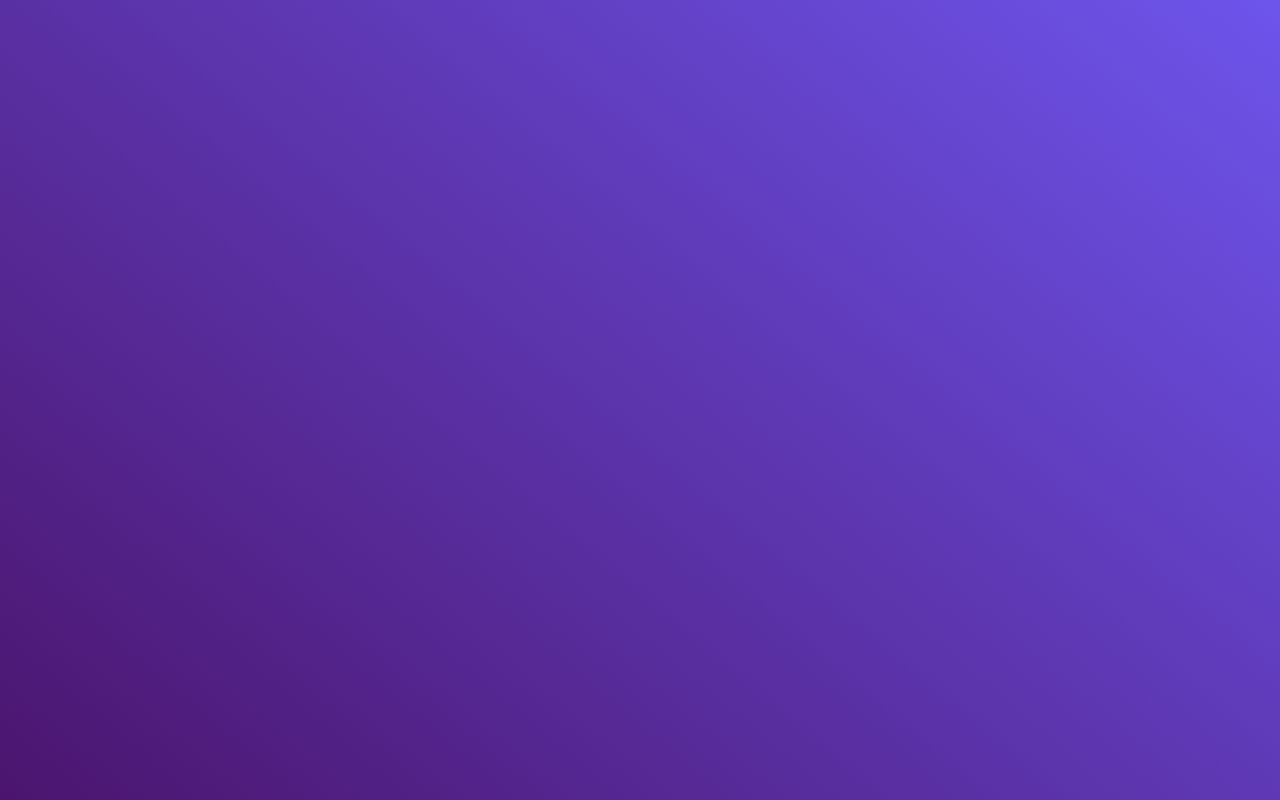
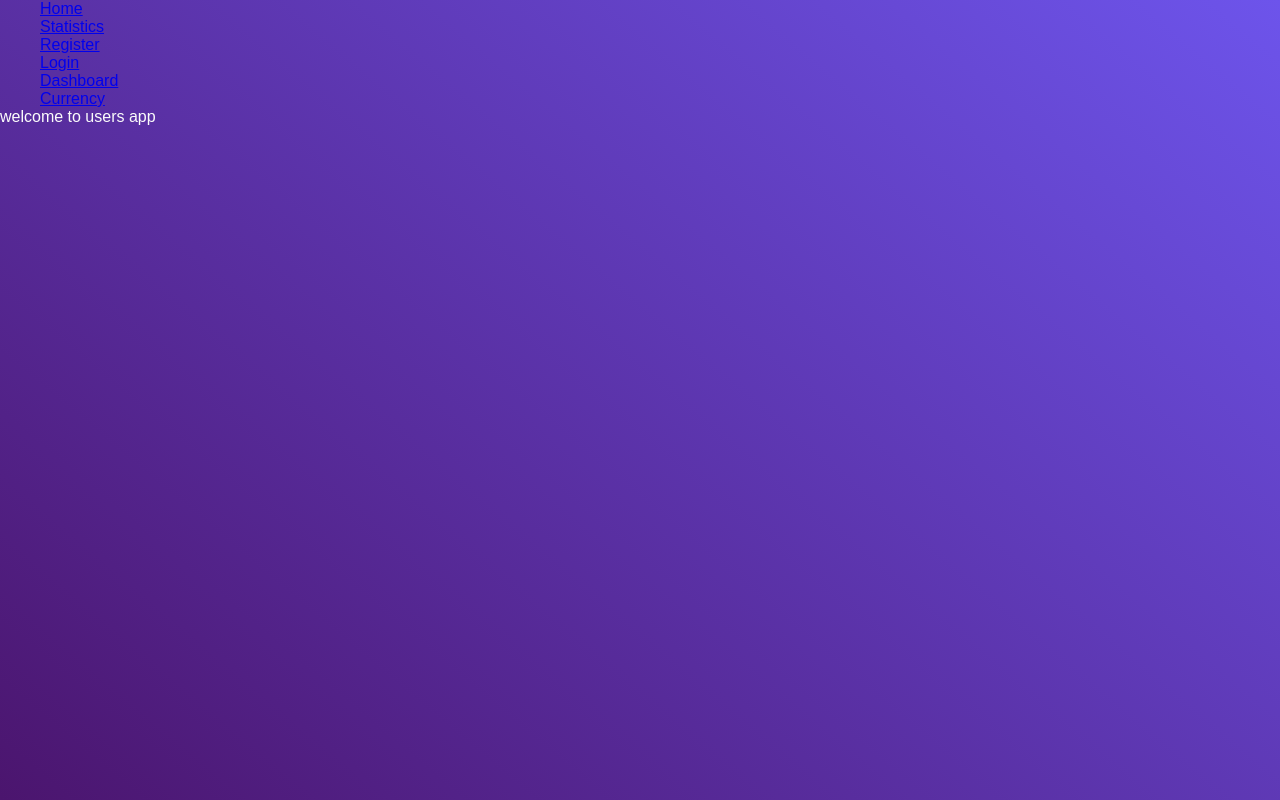
Before and after one commit to elias-291356/Money-Guard, a React (Create React App) app: page / in a window 1280 px wide. Built offline with nearby package versions, Linux system fonts and the light colour scheme.

Commit message:
create routes

```diff
--- /dev/null
+++ b/src/App.jsx
@@ -0,0 +1,28 @@
+import { Routes, Route } from "react-router-dom";
+import "./App.css";
+import { Layout } from "./components/Layout/Layout";
+import Currency from "./pages/Currency/Currency";
+import Dashboard from "./pages/Dashboard/Dashboard";
+import HomePage from "./pages/HomePage/HomePage";
+import Login from "./pages/Login/Login";
+import Register from "./pages/Register/Register";
+import Statistics from "./pages/Statistics/Statistics";
+
+const App = () => {
+  return (
+    <>
+      <Routes>
+        <Route path="/" element={<Layout />}>
+          <Route index element={<HomePage />} />
+          <Route path="statistics" element={<Statistics />} />
+          <Route path="register" element={<Register />} />
+          <Route path="login" element={<Login />} />
+          <Route path="dashboard" element={<Dashboard />} />
+          <Route path="currency" element={<Currency />} />
+        </Route>
+      </Routes>
+    </>
+  );
+};
+
+export default App;
--- a/src/components/Layout/Layout.jsx
+++ b/src/components/Layout/Layout.jsx
@@ -1,25 +1,38 @@
 import { NavLink, Outlet } from "react-router-dom";
-import { ContainerLayout, Items } from "./Layout.styled";
+
 export const Layout = () => {
   return (
     <>
-      <ContainerLayout>
       <header>
         <nav>
-            <Items className="list">
+          {/* <Item className="list"> */}
+          <ul>
             <li>
               <NavLink to="/"> Home</NavLink>
             </li>
             <li>
-                <NavLink to="Statistics"> Statistics</NavLink>
+              <NavLink to="statistics"> Statistics</NavLink>
             </li>
-            </Items>
+            <li>
+              <NavLink to="register"> Register</NavLink>
+            </li>
+            <li>
+              <NavLink to="login"> Login</NavLink>
+            </li>
+            <li>
+              <NavLink to="dashboard"> Dashboard</NavLink>
+            </li>
+            <li>
+              <NavLink to="currency"> Currency</NavLink>
+            </li>
+          </ul>
+
+          {/* </Item> */}
         </nav>
       </header>
       <main>
         <Outlet />
       </main>
-      </ContainerLayout>
     </>
   );
 };
--- a/src/index.css
+++ b/src/index.css
@@ -46,6 +46,7 @@ ul,
 li {
   margin-top: 0;
   margin-bottom: 0;
+  list-style: none;
 }
 
 .list {
@@ -63,6 +64,8 @@ img {
 button {
   cursor: pointer;
 }
+
+
 
 .is-hidden {
   display: none;
--- a/src/index.js
+++ b/src/index.js
@@ -3,11 +3,14 @@ import ReactDOM from 'react-dom/client';
 import './index.css';
 import App from './App';
 import reportWebVitals from './reportWebVitals';
+import { BrowserRouter } from 'react-router-dom';
 
 const root = ReactDOM.createRoot(document.getElementById('root'));
 root.render(
   <React.StrictMode>
-    <App />
+    <BrowserRouter>
+      <App />
+    </BrowserRouter>
   </React.StrictMode>
 );
 
--- /dev/null
+++ b/src/pages/HomePage/HomePage.jsx
@@ -0,0 +1,11 @@
+import React from "react";
+
+const HomePage = () => {
+  return (
+    <div>
+      <p>welcome to users app</p>
+    </div>
+  );
+};
+
+export default HomePage;
--- a/src/pages/Statistics/Statistics.jsx
+++ b/src/pages/Statistics/Statistics.jsx
@@ -1,7 +1,11 @@
 import React from "react";
 
 const Statistics = () => {
-  return <div>Statistics</div>;
+  return (
+    <div>
+      <p>Statistics</p>
+    </div>
+  );
 };
 
 export default Statistics;
```
Also changed, not shown: src/App.js (deleted, +0 -11 lines), src/pages/Currency/Currency.jsx (+4 -6 lines), src/pages/Home/Home.jsx (deleted, +0 -7 lines), src/service/api.js (+12 -10 lines). Lines whose indentation alone changed are shown as unchanged.
